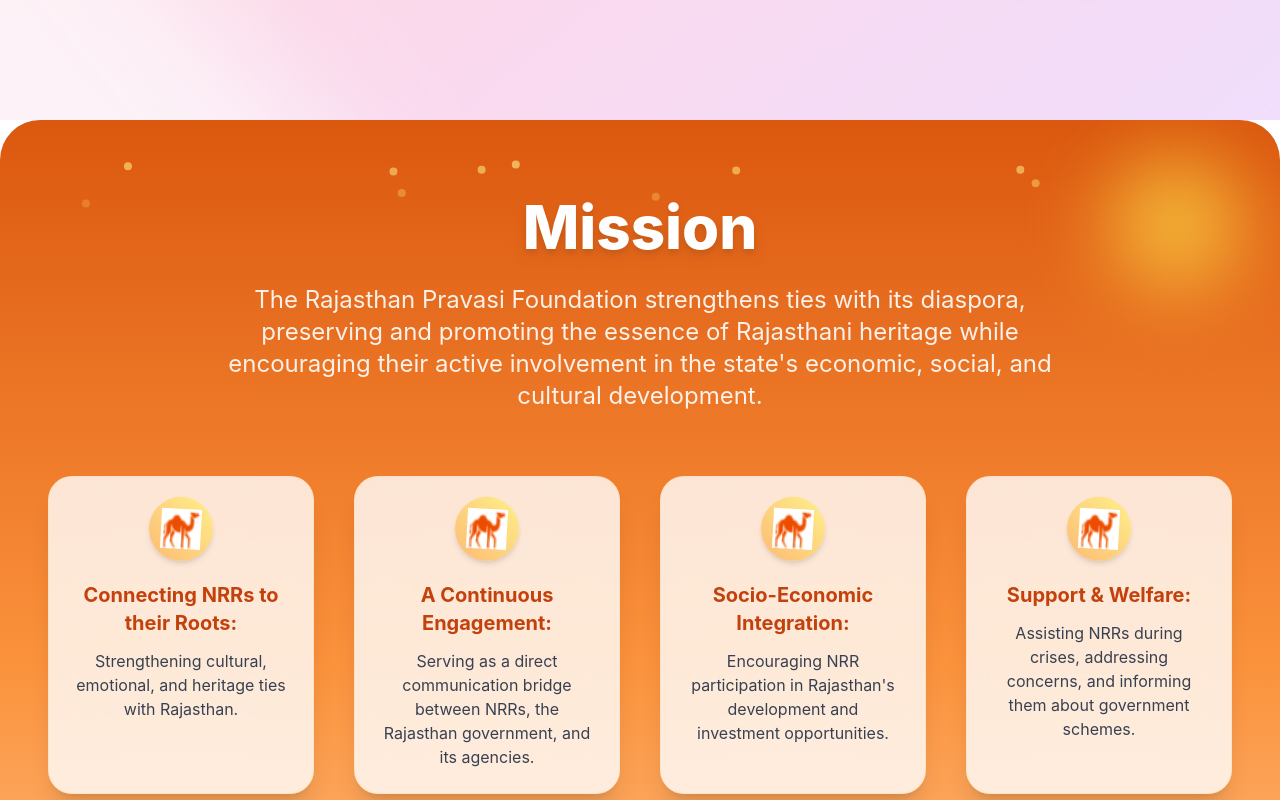
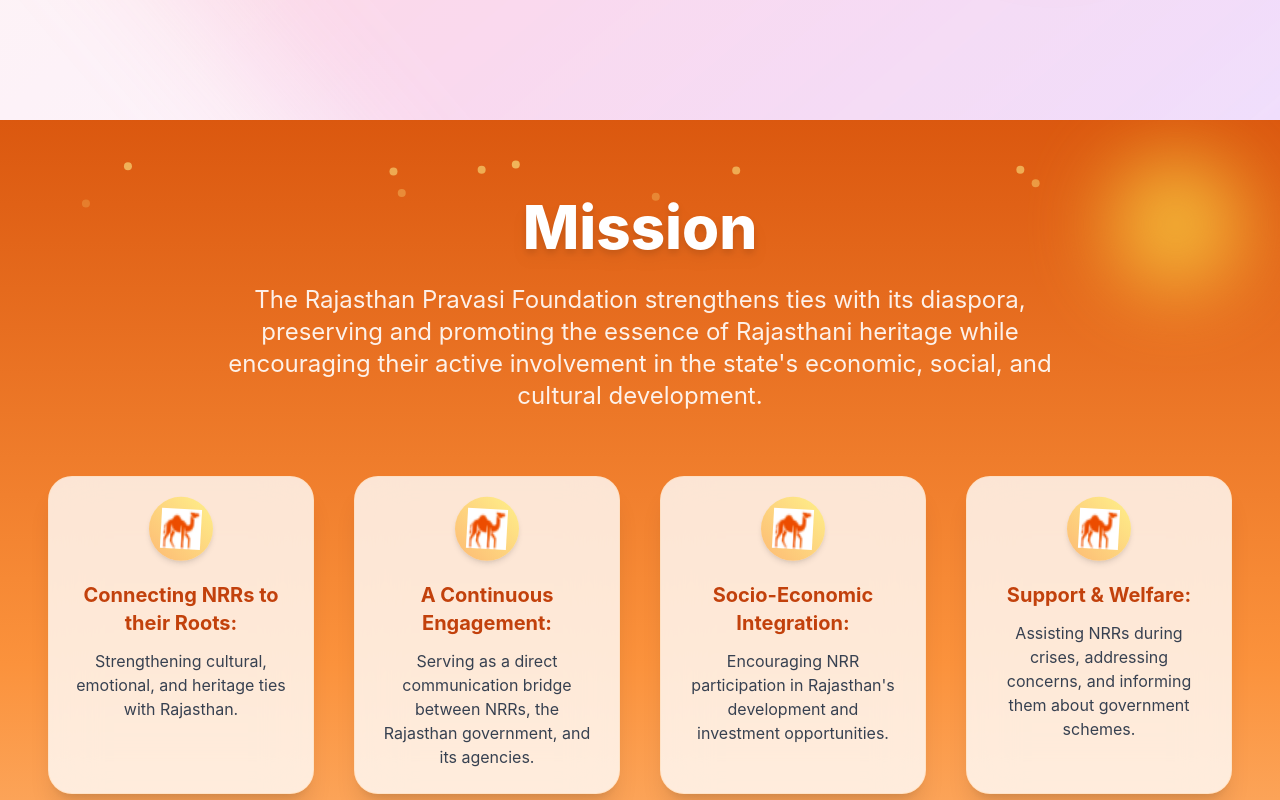
Before and after one commit to garvitasingh/rajasthan-pravasi-foundation, a React (Vite) app: page / in a window 1280 px wide. Shown: the part 1600-2400 px from the top of the page. Built offline with nearby package versions, Linux system fonts and the light colour scheme; no server answers.

Commit message:
add come change

```diff
--- a/src/components/MissionSection.jsx
+++ b/src/components/MissionSection.jsx
@@ -49,7 +49,7 @@
 export default function MissionSection() {
   return (
     <section
-    className="relative overflow-hidden py-20 px-6 sm:px-8 lg:px-12 rounded-[40px]"
+    className="relative overflow-hidden py-20 px-6 sm:px-8 lg:px-12"
     >
       {/* Gradient desert sky background */}
       <div
--- a/src/components/PaidInfoSection.jsx
+++ b/src/components/PaidInfoSection.jsx
@@ -285,7 +285,7 @@
             whileHover={{ scale: 1.05 }}
             whileTap={{ scale: 0.95 }}
             className="relative group/btn px-10 py-5 bg-gradient-to-r from-orange-500 via-pink-500 to-purple-500 text-white font-black rounded-full shadow-2xl overflow-hidden"
-            style={{ borderRadius: "30px 5px 30px 5px" }}
+            style={{ borderRadius: "5px 30px 5px 30px" }}
           >
             {/* Animated shine */}
             <motion.div
```
